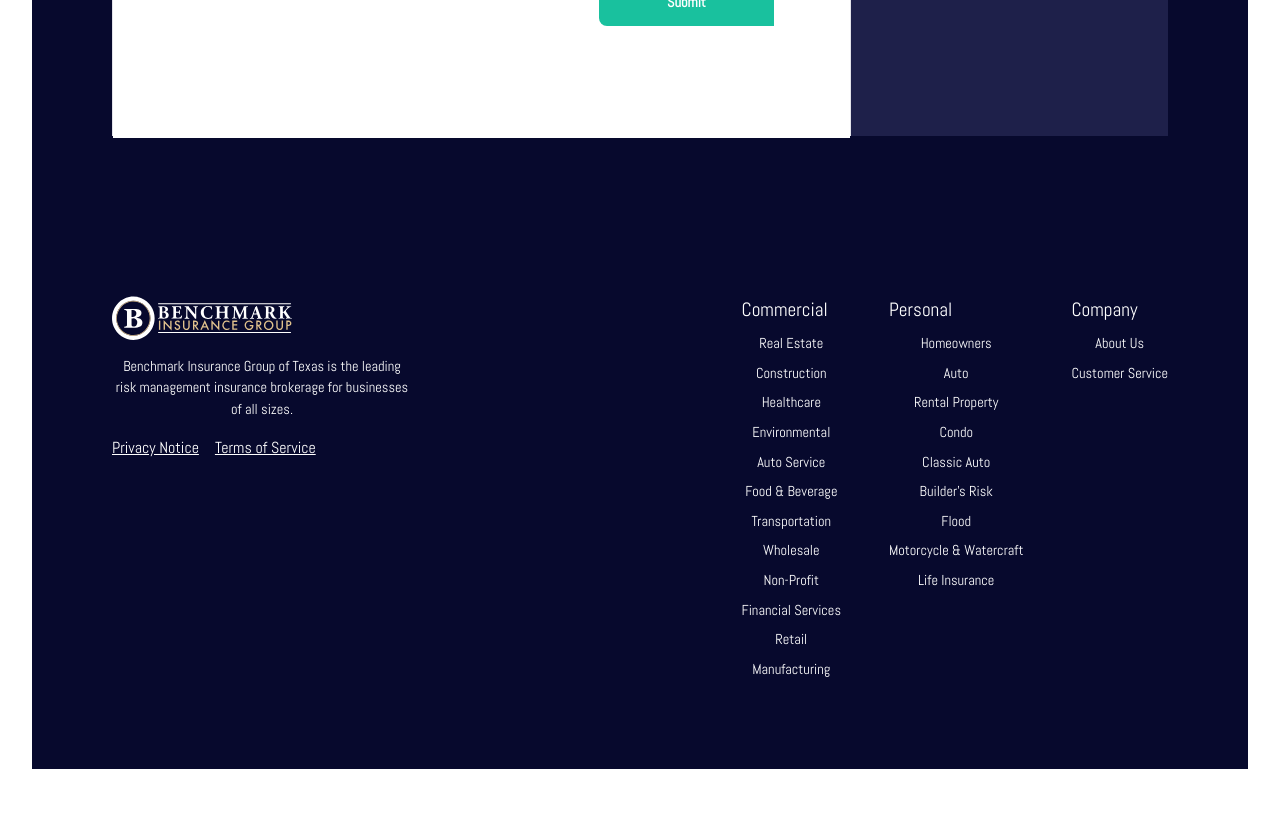
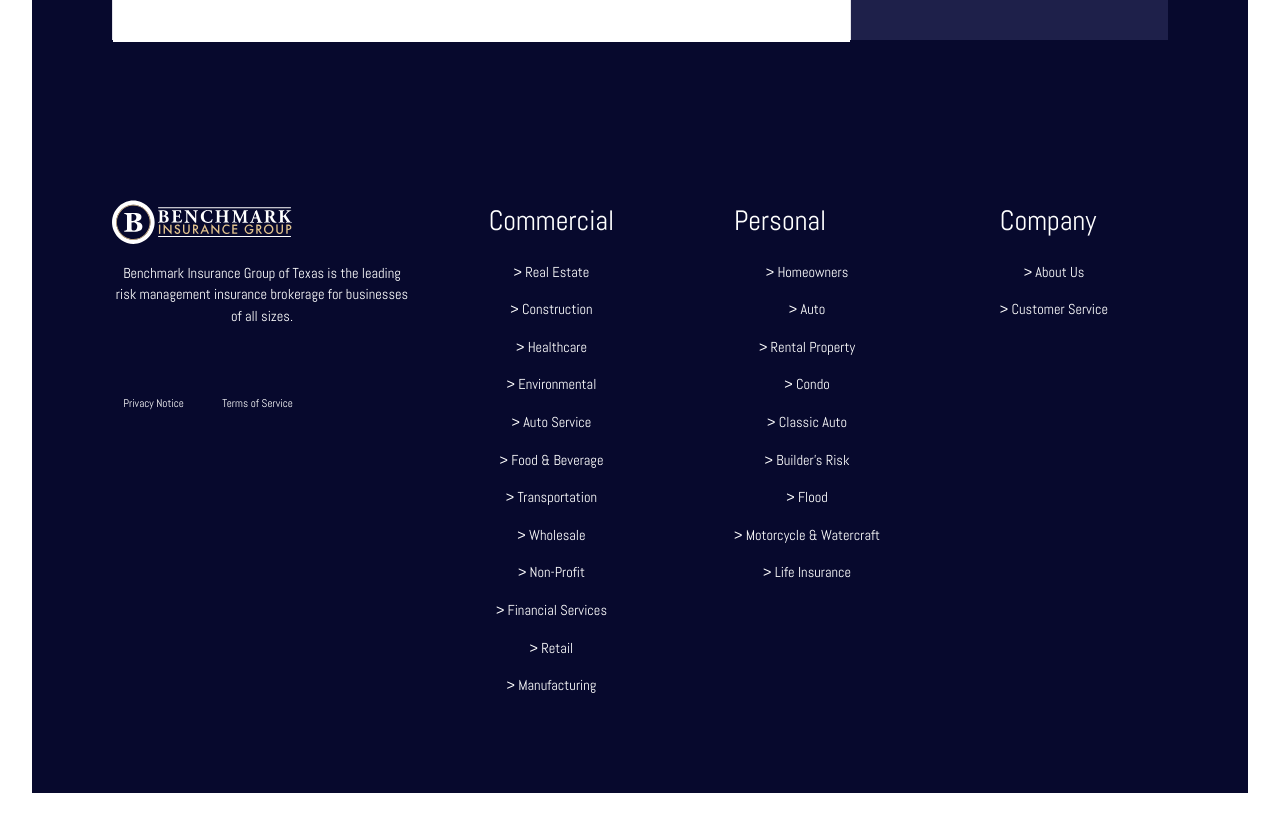
Before and after one commit to divitcr7/Bench-b, a React (Vite) app: page / in a window 1280 px wide. Shown: the part 5800-6625 px from the top of the page. Before the commit the page ends 6601 px from the top, so only its background shows below. Built offline with nearby package versions, Linux system fonts and the light colour scheme.

Commit message:
code refactor

```diff
--- a/src/components/Home/Footer/footer.scss
+++ b/src/components/Home/Footer/footer.scss
@@ -3,14 +3,11 @@
   @apply pt-eightyBig pb-eightyBig
          pl-containerSideSmall pr-containerSideSmall
          md:pl-containerSideBig md:pr-containerSideBig;
+  @apply md:grid md:grid-cols-[30%_70%];
   color: white;
-  display: flex;
-  justify-content: space-between;
-//   padding-top: 30vh;
-  flex-wrap: wrap;
 
   &-container {
-    @apply h-auto w-full -z-10 relative;
+    @apply h-auto w-full relative;
     background: var(--primary-text);
     // transform: translateY(-30vh);
   }
@@ -21,33 +18,37 @@
       margin-bottom: 1rem;
     }
     p {
-      font-size: 0.9rem;
-      line-height: 1.5;
+      @apply mt-twentyFourSmall md:mt-twentyFourBig  mb-fiftySixSmall md:mb-fiftySixBig text-body1Small md:text-body1Big;
     }
     .footer-links {
+      @apply text-smallBodySmall md:text-smallBodyBig;
       display: flex;
       gap: 1rem;
-      margin-top: 1rem;
       span {
         cursor: pointer;
-        text-decoration: underline;
+        padding: 0.7rem;
+
         &:hover {
-          color: #00bcd4;
+          color: var(--green);
+          background-color: var(--light-blue);
+          transform: scale(1.1);
+          transition: all 0.3s ease-in-out;
+
         }
       }
     }
   }
 
   &-right {
-    display: flex;
-    gap: 3rem;
+    @apply md:flex justify-around;
     flex-wrap: wrap;
   }
 
   .footer-section {
+    transition: all 1s ease;
     h3 {
-      font-size: 1.2rem;
-      margin-bottom: 0.5rem;
+      @apply text-h3Small md:text-h3Big;
+      @apply mb-twentyFourSmall md:mb-twentyFourBig;
       cursor: pointer;
       display: flex;
       align-items: center;
@@ -59,17 +60,17 @@
     }
     ul {
       list-style: none;
-      padding: 0;
-      margin: 0;
       display: block;
     }
     li {
-      font-size: 0.9rem;
-      margin-bottom: 0.5rem;
+      @apply text-body1Small md:text-body1Big;
+      @apply mb-sixteen;
       cursor: pointer;
       transition: color 0.3s ease;
       &:hover {
-        color: #00bcd4;
+        color: var(--green);
+        transform: scale(1.01);
+        transition: all .3s ease-in-out;
       }
     }
   }
--- a/src/components/Home/Footer/index.tsx
+++ b/src/components/Home/Footer/index.tsx
@@ -1,24 +1,50 @@
 import { useState, useEffect } from "react";
 import "./Footer.scss";
 
+const data = {
+  commercial: [
+    "Real Estate",
+    "Construction",
+    "Healthcare",
+    "Environmental",
+    "Auto Service",
+    "Food & Beverage",
+    "Transportation",
+    "Wholesale",
+    "Non-Profit",
+    "Financial Services",
+    "Retail",
+    "Manufacturing",
+  ],
+  personal: [
+    "Homeowners",
+    "Auto",
+    "Rental Property",
+    "Condo",
+    "Classic Auto",
+    "Builder's Risk",
+    "Flood",
+    "Motorcycle & Watercraft",
+    "Life Insurance",
+  ],
+  company: ["About Us", "Customer Service"],
+};
+
 const Footer = () => {
   const [isMobile, setIsMobile] = useState(window.innerWidth <= 768);
-  const [openDropdown, setOpenDropdown] = useState<string | null>(null);
+  const [openDropdown, setOpenDropdown] = useState(null);
 
   useEffect(() => {
     const handleResize = () => {
       setIsMobile(window.innerWidth <= 768);
       if (window.innerWidth > 768) setOpenDropdown(null);
     };
-
     window.addEventListener("resize", handleResize);
     return () => window.removeEventListener("resize", handleResize);
   }, []);
 
-  const toggleDropdown = (section: string) => {
-    if (isMobile) {
-      setOpenDropdown(openDropdown === section ? null : section);
-    }
+  const toggleDropdown = (section) => {
+    if (isMobile) setOpenDropdown(openDropdown === section ? null : section);
   };
 
   return (
@@ -39,80 +65,24 @@ const Footer = () => {
             <span>Terms of Service</span>
           </div>
         </div>
-
         <div className="footer-right">
-          {/* Commercial Section */}
-          <div className="footer-section">
-            <h3 onClick={() => toggleDropdown("commercial")}>
-              Commercial
+          {Object.entries(data).map(([key, items]) => (
+            <div className="footer-section" key={key}>
+              <h3 onClick={() => toggleDropdown(key)}>
+                {key.charAt(0).toUpperCase() + key.slice(1)}
                 {isMobile && (
                   <span className="arrow">
-                  {openDropdown === "commercial" ? "▲" : "▼"}
+                    {openDropdown === key ? "▲" : "▼"}
                   </span>
                 )}
               </h3>
-            <ul
-              className={
-                !isMobile || openDropdown === "commercial" ? "open" : ""
-              }
-            >
-              <li>Real Estate</li>
-              <li>Construction</li>
-              <li>Healthcare</li>
-              <li>Environmental</li>
-              <li>Auto Service</li>
-              <li>Food & Beverage</li>
-              <li>Transportation</li>
-              <li>Wholesale</li>
-              <li>Non-Profit</li>
-              <li>Financial Services</li>
-              <li>Retail</li>
-              <li>Manufacturing</li>
+              <ul className={!isMobile || openDropdown === key ? "open" : ""}>
+                {items.map((item) => (
+                  <li key={item}>˃ {item}</li>
+                ))}
               </ul>
             </div>
-
-          {/* Personal Section */}
-          <div className="footer-section">
-            <h3 onClick={() => toggleDropdown("personal")}>
-              Personal
-              {isMobile && (
-                <span className="arrow">
-                  {openDropdown === "personal" ? "▲" : "▼"}
-                </span>
-              )}
-            </h3>
-            <ul
-              className={!isMobile || openDropdown === "personal" ? "open" : ""}
-            >
-              <li>Homeowners</li>
-              <li>Auto</li>
-              <li>Rental Property</li>
-              <li>Condo</li>
-              <li>Classic Auto</li>
-              <li>Builder's Risk</li>
-              <li>Flood</li>
-              <li>Motorcycle & Watercraft</li>
-              <li>Life Insurance</li>
-            </ul>
-          </div>
-
-          {/* Company Section */}
-          <div className="footer-section">
-            <h3 onClick={() => toggleDropdown("company")}>
-              Company
-              {isMobile && (
-                <span className="arrow">
-                  {openDropdown === "company" ? "▲" : "▼"}
-                </span>
-              )}
-            </h3>
-            <ul
-              className={!isMobile || openDropdown === "company" ? "open" : ""}
-            >
-              <li>About Us</li>
-              <li>Customer Service</li>
-            </ul>
-          </div>
+          ))}
         </div>
       </div>
     </footer>
--- a/src/components/Home/Specialities/specialities.scss
+++ b/src/components/Home/Specialities/specialities.scss
@@ -40,7 +40,7 @@
   }
 
   &-cards {
-    @apply grid grid-rows-4 h-[35vh] md:h-[40vh] w-[100%] ml-auto mr-auto mb-1;
+    @apply grid grid-rows-4 h-[13rem] md:h-[18rem] w-[100%] ml-auto mr-auto mb-1 ;
 
     &-content {
       @apply h-full w-full flex flex-col items-center justify-between;
@@ -108,7 +108,7 @@
     }
   }
   &-cards-container {
-    @apply grid grid-rows-3 grid-cols-1 md:grid-cols-3 w-[95%] m-auto mt-fiftySixSmall md:mt-fiftySixBig;
+    @apply grid grid-rows-3 grid-cols-1 md:grid-cols-3 w-[95%] m-auto mt-fiftySixSmall md:mt-fiftySixBig ;
   }
 }
 
--- a/src/components/Home/Testimonials/testimonials.scss
+++ b/src/components/Home/Testimonials/testimonials.scss
@@ -17,7 +17,7 @@
   }
 
   &-header {
-    @apply grid grid-cols-[20%_35%_55%] grid-rows-[30%_30%_10%_30%];
+    @apply grid md:grid-cols-[20%_35%_55%] grid-rows-[30%_30%_10%_30%];
     grid-area: testimonial;
 
     h2 {
@@ -36,7 +36,7 @@
       }
     }
     .allReviewLink {
-      @apply text-btnSmall md:text-btnBig font-bold row-span-1 row-start-4 col-span-3 col-start-1 mt-fiftySixSmall md:mt-fiftySixBig text-right md:text-left;
+      @apply text-btnSmall md:text-btnBig font-bold row-span-1 row-start-4 col-span-3 col-start-1 mt-fiftySixSmall md:mt-fiftySixBig md:text-left;
       div {
         @apply inline-block;
         border-bottom: 2px solid var(--green);
--- a/src/index.scss
+++ b/src/index.scss
@@ -14,27 +14,26 @@
 :root {
   /* background colors */
   --bg-color: white;
-  --light-bg:#F7F7FA;
+  --light-bg: #f7f7fa;
 
   /* text colors */
   --primary-text: #07092d;
   --secondary-text: #616381;
   --light-grey: #a7a9d1;
   --green: #19c19e;
-  --indigo:#2901E8;
-  --gold:#E0C18D;
-  --dark-blue:#07092D;
-  --light-blue:#1E204A;
-  --blue-border:#6C6EA6;
+  --indigo: #2901e8;
+  --gold: #e0c18d;
+  --dark-blue: #07092d;
+  --light-blue: #1e204a;
+  --blue-border: #6c6ea6;
 
   /* border colors */
   --border-color: rgba(139, 149, 216, 0.3);
-  --divider:#e2e2e9;
-
+  --divider: #e2e2e9;
 
   // font sizes
-  --h2-big:3.8rem;
-  --h2-small:2.2rem;
+  --h2-big: 3.8rem;
+  --h2-small: 2.2rem;
 }
 
 body {
@@ -43,8 +42,11 @@ body {
   margin: 0;
   padding: 0;
   box-sizing: border-box;
-  font-size: 16px;
   width: 100vw;
   overflow-x: hidden;
   font-family: "Abel", sans-serif;
 }
+
+html {
+  font-size: 100%;
+}
--- a/tailwind.config.ts
+++ b/tailwind.config.ts
@@ -13,8 +13,8 @@ const config: Config = {
         headerSmall:"3.5rem"
       },
       fontSize: {
-        h1Big: "3.5rem",
-        h1Small: "2rem",
+        h1Big: "4rem",
+        h1Small: "2.5rem",
         h2Big: "3.8rem",
         h2Small: "2.2rem",
         h3Big: "1.75rem",
```
Lines whose indentation alone changed are shown as unchanged.
